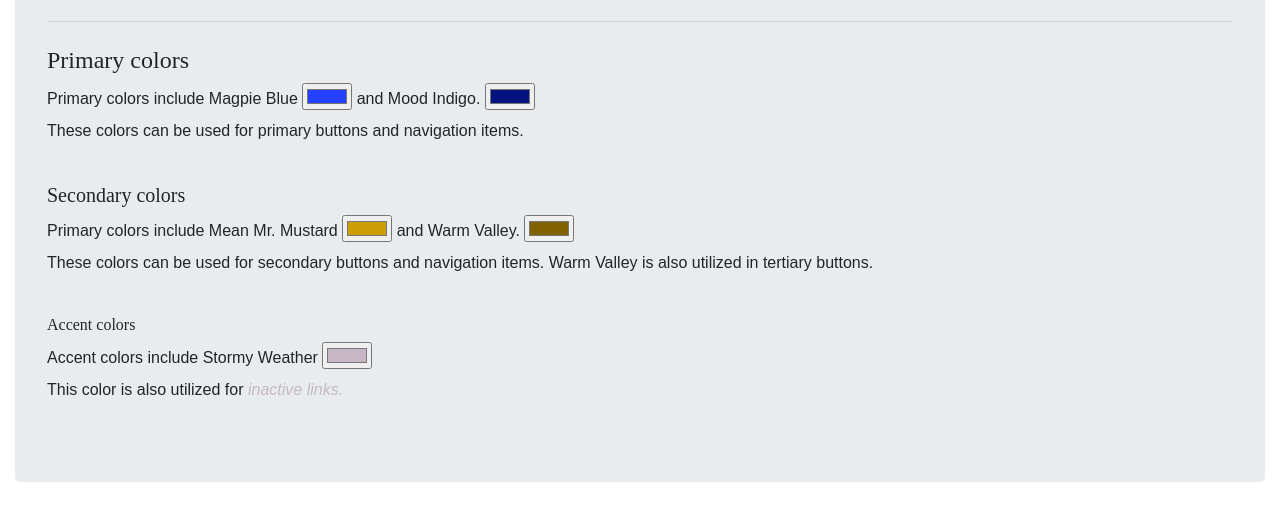
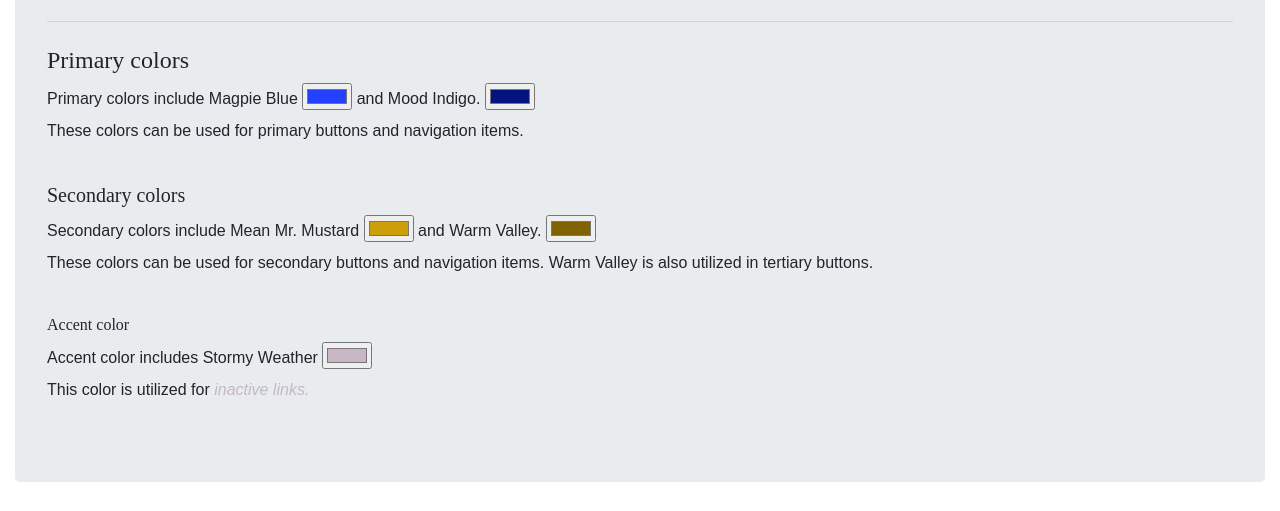
Before and after one commit to zoesreagan/HCI472_FA20_final, a plain HTML site: page foundation_color.html in a window 1280 px wide. Shown: the part 240-751 px from the top of the page. Drawn offline with nearby package versions, Linux system fonts and the light colour scheme; a web font is replaced by a local one.

Commit message:
typos on color page

```diff
--- a/foundation_color.html
+++ b/foundation_color.html
@@ -97,7 +97,7 @@
                         These colors can be used for primary buttons and navigation items.</p> <br />
 
                     <h5>Secondary colors</h5>
-                    <p>Primary colors include
+                    <p>Secondary colors include
                       <label for="colorpicker">Mean Mr. Mustard</label>
                         <input type="color" id="colorpicker" value="#CC9E08">
 
@@ -109,12 +109,12 @@
 
                         These colors can be used for secondary buttons and navigation items. Warm Valley is also utilized in tertiary buttons.</p> <br />
 
-                    <h6>Accent colors</h6>
-                    <p>Accent colors include
+                    <h6>Accent color</h6>
+                    <p>Accent color includes
                       <label for="colorpicker">Stormy Weather</label>
                         <input type="color" id="colorpicker" value="#C7B7C5"> <br />
 
-                        This color is also utilized for <a href="#" class="inactive">inactive links.</a>
+                        This color is utilized for <a href="#" class="inactive">inactive links.</a>
 
 
                   </div>
```
